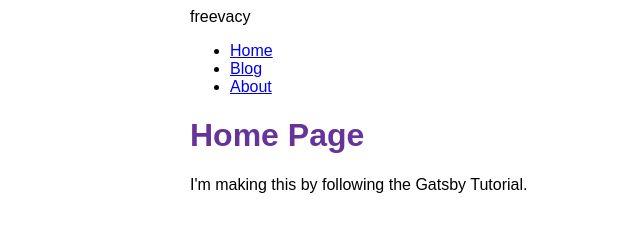
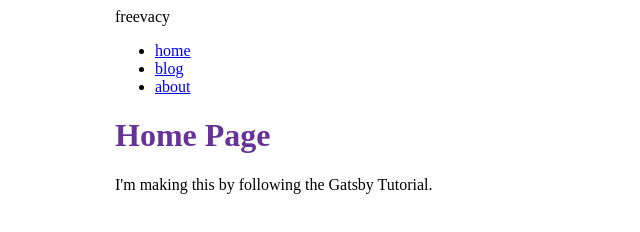
Before and after one commit to freevacy/gatsby-dark-theme, a Gatsby site: page / in a window 1280 px wide. Shown: the whole page, without its empty margins (200-840 px from the left). Built offline with nearby package versions, Linux system fonts and the light colour scheme; Gatsby itself is replaced by a stand-in of ours.

Commit message:
improve font

```diff
--- a/src/components/layout.js
+++ b/src/components/layout.js
@@ -31,17 +31,17 @@ const Layout = (props) => {
         <ul className={navLinks}>
           <li className={navLinkItem}>
             <Link to="/" className={navLinkText}>
-              Home
+              home
             </Link>
           </li>
           <li className={navLinkItem}>
             <Link to="/blog" className={navLinkText}>
-              Blog
+              blog
             </Link>
           </li>
           <li className={navLinkItem}>
             <Link to="/about" className={navLinkText}>
-              About
+              about
             </Link>
           </li>
         </ul>
--- a/src/components/layout.module.css
+++ b/src/components/layout.module.css
@@ -1,7 +1,7 @@
 .container {
     margin: auto;
-    max-width: 500px;
-    font-family: sans-serif;
+    max-width: 650px;
+    font-family: poppins;
 }
 
 .heading {
@@ -20,11 +20,12 @@
 
 .nav-link-text {
     color: black;
+    text-decoration: none;
 }
 
 .site-title {
     font-size: 3rem;
     color: gray;
     font-weight: 700;
-    margin: 3rem 0;
+    margin: 0.5rem 0;
 }
```
